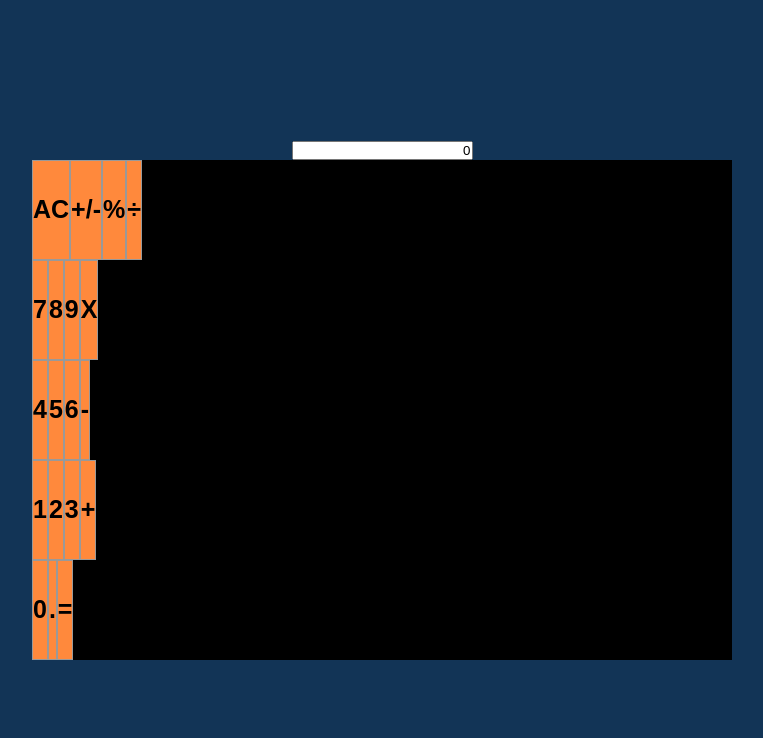
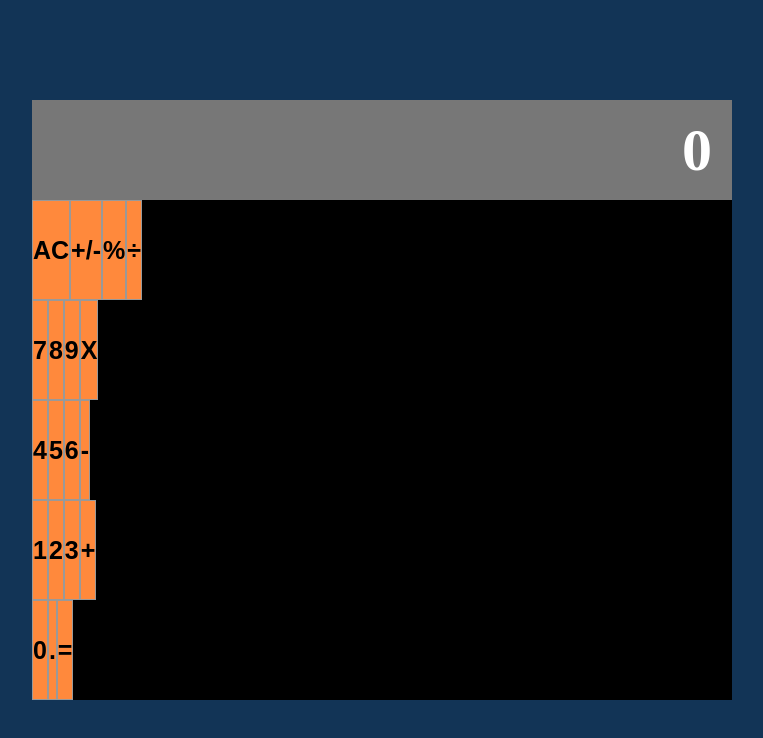
Before and after one commit to RNtaate/calculator-app, a React (Create React App) app: page / in a window 1280 px wide. Shown: the top 738 px of the page, without its empty margins (258-1021 px from the left). Built offline with nearby package versions, Linux system fonts and the light colour scheme.

Commit message:
Add className to input for styling purposes.

```diff
--- a/src/components/Display.js
+++ b/src/components/Display.js
@@ -4,7 +4,7 @@ import PropTypes from 'prop-types';
 const Display = (props) => {
   const { result } = props;
   return (
-    <input type="text" value={result} style={{ textAlign: 'right' }} readOnly />
+    <input className="display-input" type="text" value={result} style={{ textAlign: 'right' }} readOnly />
   );
 };
 
```
